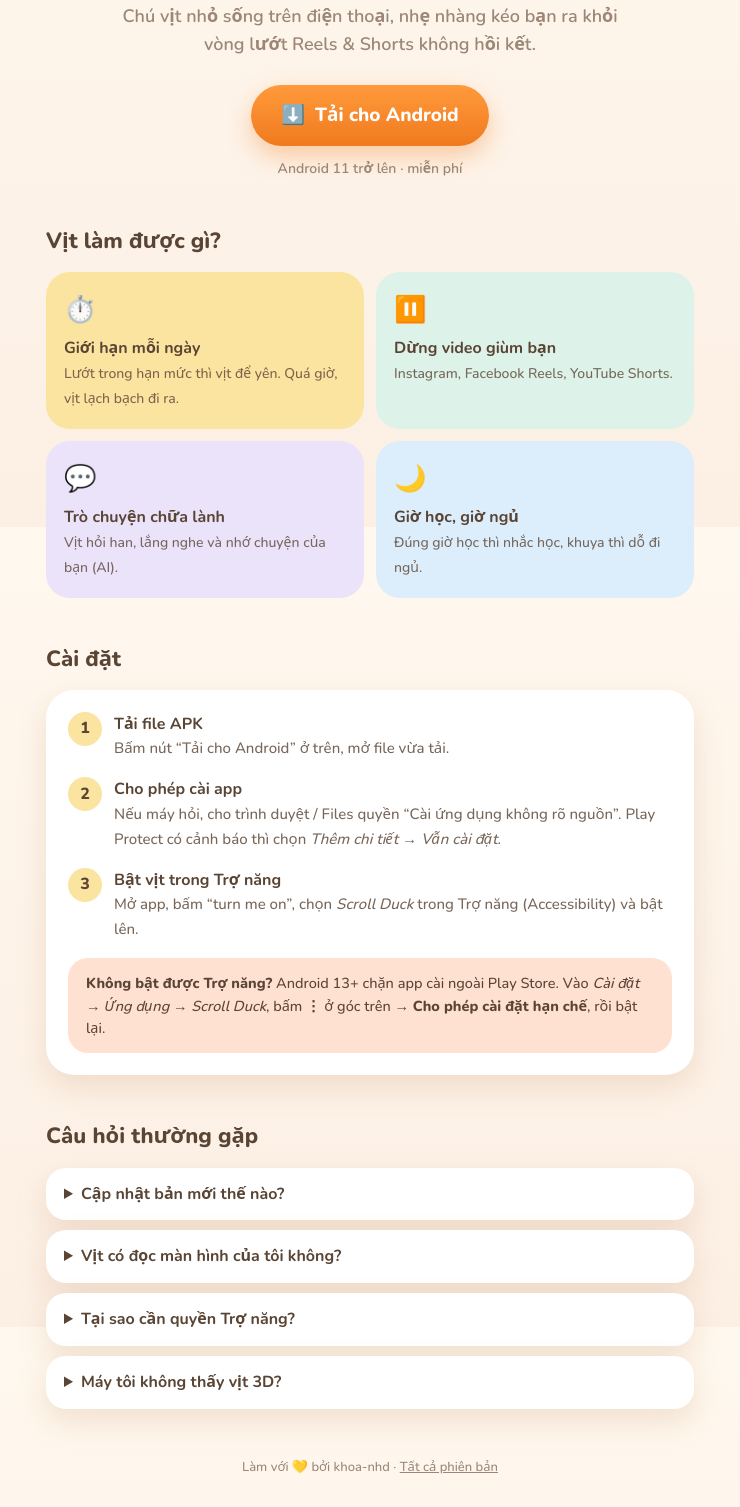
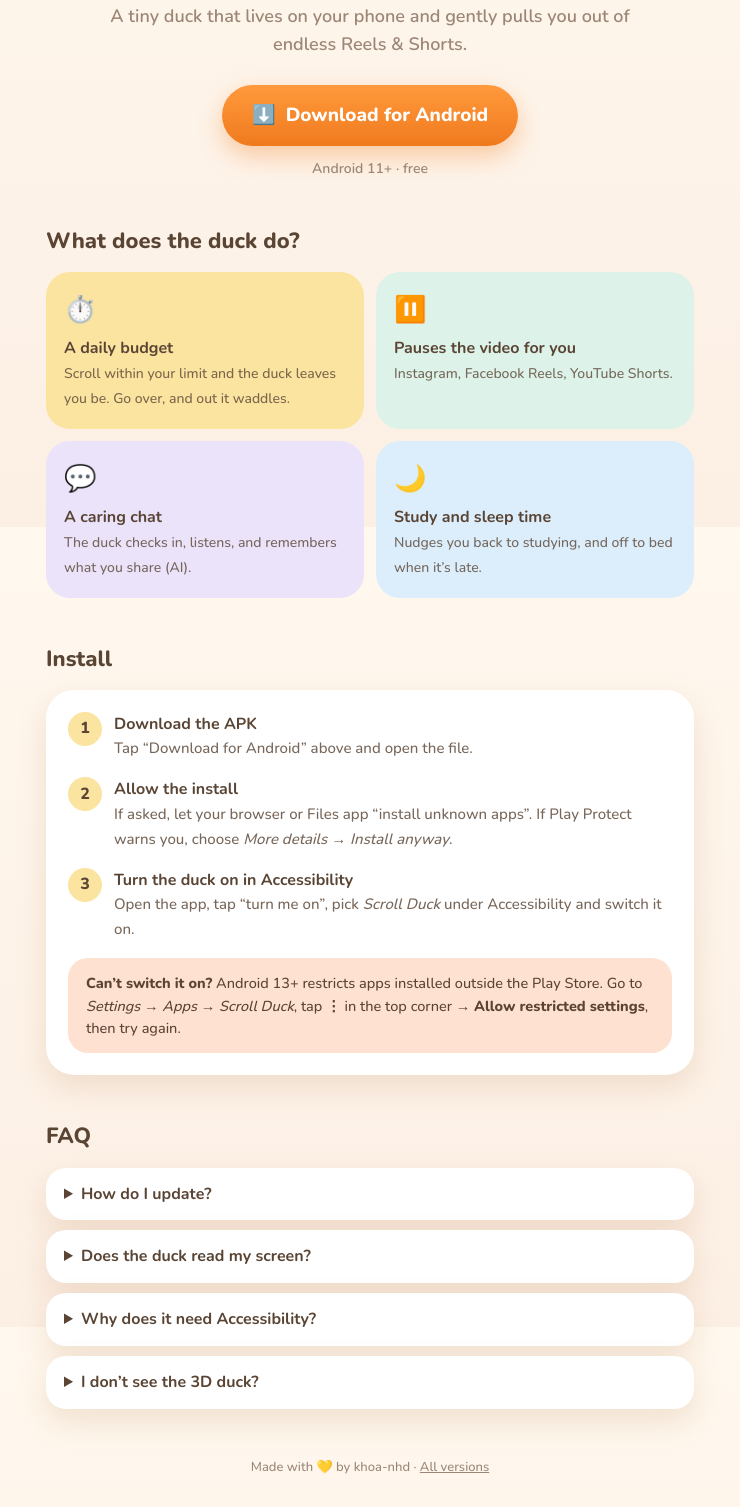
Before and after one commit to khoa-nhd/scroll-duck-app, a plain HTML site: page index.html in a window 1280 px wide. Shown: the part 273-1780 px from the top of the page, without its empty margins (270-1010 px from the left). Drawn offline with nearby package versions, Linux system fonts and the light colour scheme; no server answers.

Commit message:
Update download page

```diff
--- a/index.html
+++ b/index.html
@@ -1,12 +1,12 @@
 <!doctype html>
-<html lang="vi">
+<html lang="en">
 <head>
 <meta charset="utf-8">
 <meta name="viewport" content="width=device-width, initial-scale=1">
 <title>Scroll Duck</title>
-<meta name="description" content="Chú vịt nhỏ giúp bạn bớt lướt Reels/Shorts. Tải APK cho Android.">
+<meta name="description" content="A tiny duck that helps you scroll less Reels and Shorts. Download the Android APK.">
 <meta property="og:title" content="Scroll Duck 🦆">
-<meta property="og:description" content="Chú vịt nhỏ giúp bạn bớt lướt Reels/Shorts. Tải miễn phí cho Android.">
+<meta property="og:description" content="A tiny duck that helps you scroll less Reels and Shorts. Free for Android.">
 <meta property="og:image" content="icon.png">
 <meta name="theme-color" content="#FFF8EE">
 <link rel="icon" href="icon.png">
@@ -80,59 +80,59 @@
   <div class="hero">
     <img class="icon" src="icon.png" alt="Scroll Duck" width="132" height="132">
     <h1>Scroll Duck</h1>
-    <p class="tagline">Chú vịt nhỏ sống trên điện thoại, nhẹ nhàng kéo bạn ra khỏi vòng lướt Reels &amp; Shorts không hồi kết.</p>
+    <p class="tagline">A tiny duck that lives on your phone and gently pulls you out of endless Reels &amp; Shorts.</p>
     <a class="download" id="download" href="https://github.com/khoa-nhd/scroll-duck-app/releases/latest/download/scroll-duck.apk">
-      <span aria-hidden="true">⬇️</span> Tải cho Android
+      <span aria-hidden="true">⬇️</span> Download for Android
     </a>
-    <div class="meta" id="meta">Android 11 trở lên · miễn phí</div>
+    <div class="meta" id="meta">Android 11+ · free</div>
   </div>
 
   <section>
-    <h2>Vịt làm được gì?</h2>
+    <h2>What does the duck do?</h2>
     <div class="features">
-      <div class="feature" style="background: var(--butter)"><div class="emoji">⏱️</div><b>Giới hạn mỗi ngày</b><span>Lướt trong hạn mức thì vịt để yên. Quá giờ, vịt lạch bạch đi ra.</span></div>
-      <div class="feature" style="background: var(--mint)"><div class="emoji">⏸️</div><b>Dừng video giùm bạn</b><span>Instagram, Facebook Reels, YouTube Shorts.</span></div>
-      <div class="feature" style="background: var(--lilac)"><div class="emoji">💬</div><b>Trò chuyện chữa lành</b><span>Vịt hỏi han, lắng nghe và nhớ chuyện của bạn (AI).</span></div>
-      <div class="feature" style="background: var(--sky)"><div class="emoji">🌙</div><b>Giờ học, giờ ngủ</b><span>Đúng giờ học thì nhắc học, khuya thì dỗ đi ngủ.</span></div>
+      <div class="feature" style="background: var(--butter)"><div class="emoji">⏱️</div><b>A daily budget</b><span>Scroll within your limit and the duck leaves you be. Go over, and out it waddles.</span></div>
+      <div class="feature" style="background: var(--mint)"><div class="emoji">⏸️</div><b>Pauses the video for you</b><span>Instagram, Facebook Reels, YouTube Shorts.</span></div>
+      <div class="feature" style="background: var(--lilac)"><div class="emoji">💬</div><b>A caring chat</b><span>The duck checks in, listens, and remembers what you share (AI).</span></div>
+      <div class="feature" style="background: var(--sky)"><div class="emoji">🌙</div><b>Study and sleep time</b><span>Nudges you back to studying, and off to bed when it’s late.</span></div>
     </div>
   </section>
 
   <section>
-    <h2>Cài đặt</h2>
+    <h2>Install</h2>
     <div class="card">
       <ol class="steps">
-        <li><div><b>Tải file APK</b><span>Bấm nút “Tải cho Android” ở trên, mở file vừa tải.</span></div></li>
-        <li><div><b>Cho phép cài app</b><span>Nếu máy hỏi, cho trình duyệt / Files quyền “Cài ứng dụng không rõ nguồn”. Play Protect có cảnh báo thì chọn <i>Thêm chi tiết → Vẫn cài đặt</i>.</span></div></li>
-        <li><div><b>Bật vịt trong Trợ năng</b><span>Mở app, bấm “turn me on”, chọn <i>Scroll Duck</i> trong Trợ năng (Accessibility) và bật lên.</span></div></li>
+        <li><div><b>Download the APK</b><span>Tap “Download for Android” above and open the file.</span></div></li>
+        <li><div><b>Allow the install</b><span>If asked, let your browser or Files app “install unknown apps”. If Play Protect warns you, choose <i>More details → Install anyway</i>.</span></div></li>
+        <li><div><b>Turn the duck on in Accessibility</b><span>Open the app, tap “turn me on”, pick <i>Scroll Duck</i> under Accessibility and switch it on.</span></div></li>
       </ol>
       <div class="note">
-        <b>Không bật được Trợ năng?</b> Android 13+ chặn app cài ngoài Play Store. Vào <i>Cài đặt → Ứng dụng → Scroll Duck</i>, bấm <b>⋮</b> ở góc trên → <b>Cho phép cài đặt hạn chế</b>, rồi bật lại.
+        <b>Can’t switch it on?</b> Android 13+ restricts apps installed outside the Play Store. Go to <i>Settings → Apps → Scroll Duck</i>, tap <b>⋮</b> in the top corner → <b>Allow restricted settings</b>, then try again.
       </div>
     </div>
   </section>
 
   <section>
-    <h2>Câu hỏi thường gặp</h2>
+    <h2>FAQ</h2>
     <details>
-      <summary>Cập nhật bản mới thế nào?</summary>
-      <p>App tự kiểm tra khi mở. Có bản mới sẽ hiện thẻ “a new me is here! 🎁”, bấm <b>update me</b> là xong, dữ liệu vẫn giữ nguyên. Hoặc tải lại từ trang này và cài đè.</p>
+      <summary>How do I update?</summary>
+      <p>The app checks when you open it. When there’s a new version you’ll see “a new me is here! 🎁”; tap <b>update me</b> and you’re done, your data stays. You can also download again from this page and install over it.</p>
     </details>
     <details>
-      <summary>Vịt có đọc màn hình của tôi không?</summary>
-      <p>Không. Vịt chỉ xem ID màn hình để biết bạn đang ở Reels/Shorts, không đọc chữ hay nội dung. Chỉ những gì bạn gõ trong khung chat mới được gửi tới AI để trả lời.</p>
+      <summary>Does the duck read my screen?</summary>
+      <p>No. It only looks at screen IDs to tell when you’re on Reels or Shorts, never at text or content. Only what you type or say in the chat is sent to the AI so it can reply.</p>
     </details>
     <details>
-      <summary>Tại sao cần quyền Trợ năng?</summary>
-      <p>Để biết app nào đang mở, hiện vịt đè lên video, và dừng video khi vịt xuất hiện.</p>
+      <summary>Why does it need Accessibility?</summary>
+      <p>To know which app is open, show the duck over the video, and pause the video when the duck shows up.</p>
     </details>
     <details>
-      <summary>Máy tôi không thấy vịt 3D?</summary>
-      <p>Vịt 3D cần Android 13 trở lên. Android 11–12 vẫn dùng được các tính năng khác.</p>
+      <summary>I don’t see the 3D duck?</summary>
+      <p>The 3D duck needs Android 13 or newer. On Android 11–12 everything else still works.</p>
     </details>
   </section>
 
   <footer>
-    Làm với 💛 bởi khoa-nhd · <a href="https://github.com/khoa-nhd/scroll-duck-app/releases">Tất cả phiên bản</a>
+    Made with 💛 by khoa-nhd · <a href="https://github.com/khoa-nhd/scroll-duck-app/releases">All versions</a>
   </footer>
 </main>
 <script>
@@ -144,9 +144,9 @@
       var apk = (rel.assets || []).filter(function (a) { return /\.apk$/.test(a.name); })[0];
       if (!apk) return;
       var mb = (apk.size / 1048576).toFixed(1);
-      var date = new Date(rel.published_at).toLocaleDateString("vi-VN");
+      var date = new Date(rel.published_at).toLocaleDateString("en-US", { year: "numeric", month: "short", day: "numeric" });
       document.getElementById("meta").textContent =
-        "Phiên bản " + rel.tag_name.replace(/^v/, "") + " · " + mb + " MB · " + date + " · Android 11+";
+        "Version " + rel.tag_name.replace(/^v/, "") + " · " + mb + " MB · " + date + " · Android 11+";
     })
     .catch(function () {});
 </script>
```
Also changed, not shown: 1 other file.
